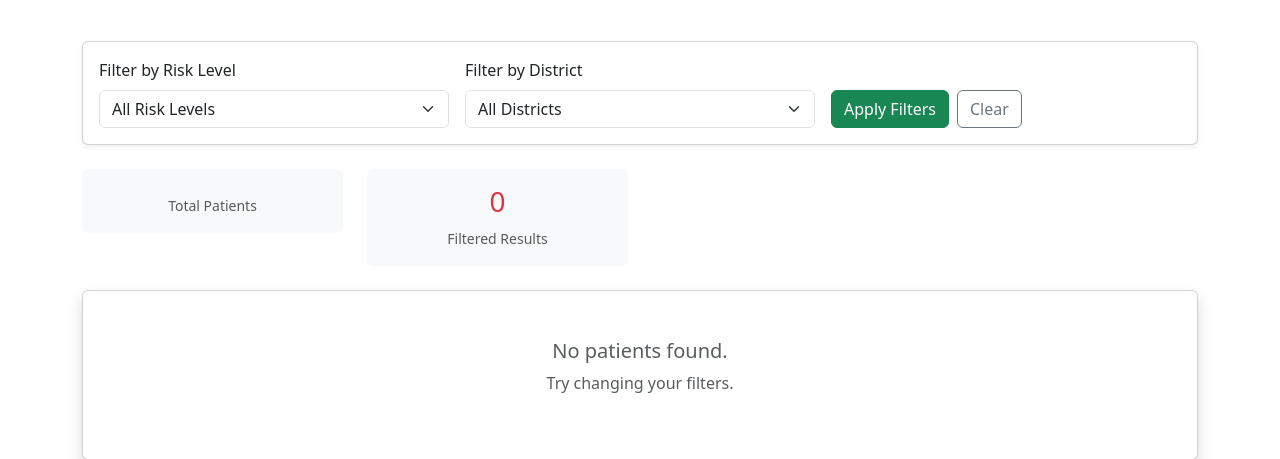
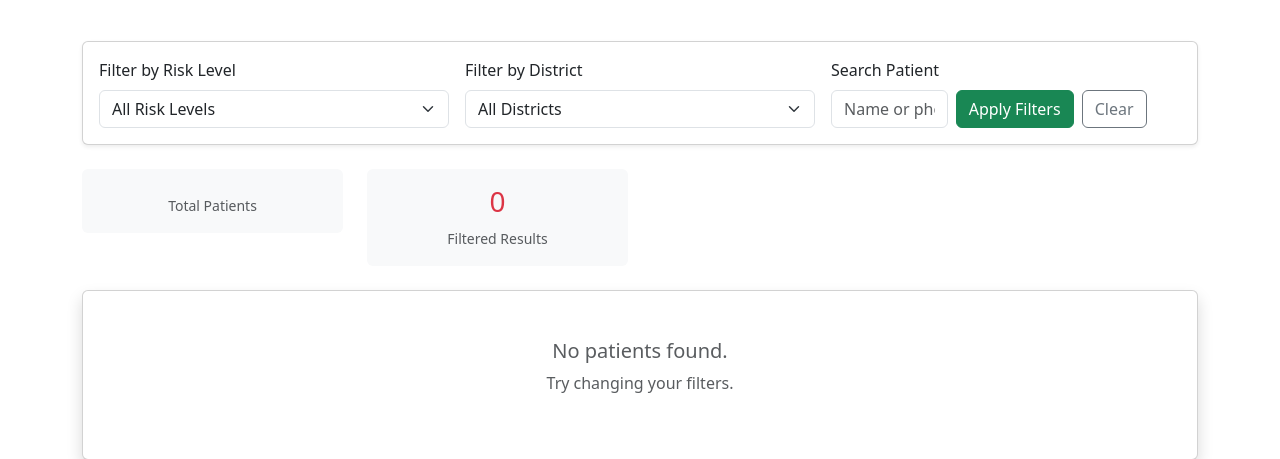
Before and after one commit to jyotsnak1603/arogyacheck, a Django app: template templates/dashboard/doctor_dashboard.html in a window 1280 px wide. Shown: the part 140-599 px from the top of the page. Run offline with Django 5.2, Linux system fonts and the light colour scheme; the template is opened without the code that fills it, so the values that code supplies are empty.

Commit message:
search bar added in doctor dashboard for ease

```diff
--- a/templates/dashboard/doctor_dashboard.html
+++ b/templates/dashboard/doctor_dashboard.html
@@ -40,6 +40,12 @@
                 </select>
             </div>
             <div class="col-md-4 d-flex align-items-end gap-2">
+                <div class="col-md-4">
+                    <label class="form-label">Search Patient</label>
+                    <input type="text" name="search" class="form-control"
+                        placeholder="Name or phone..."
+                        value="{{ search_query }}">
+                </div>
                 <button type="submit" class="btn btn-success">Apply Filters</button>
                 <a href="{% url 'doctor_dashboard' %}" class="btn btn-outline-secondary">
                     Clear
```
Also changed, not shown: dashboard/views.py (+9 -0 lines).
